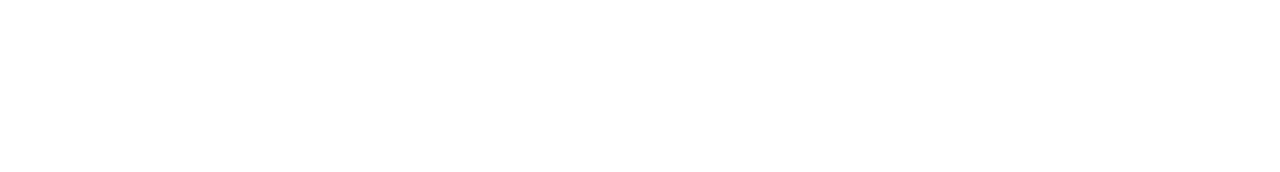
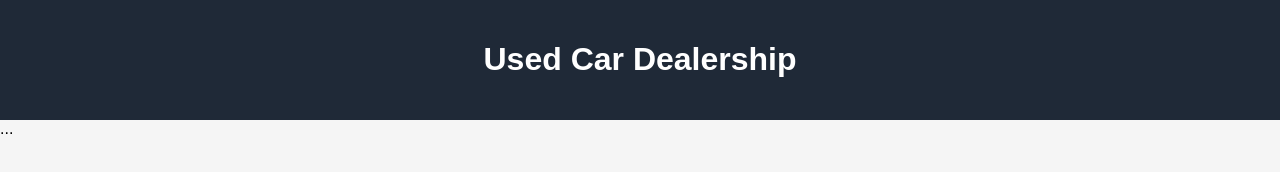
Before and after one commit to williammacx/WilliamMaclean_HW5TH_csi3150_w2026, a plain HTML site: page index.html in a window 1280 px wide. Drawn offline with Linux system fonts and the light colour scheme; files that its build step writes are made by us from their sources.

Commit message:
Update index.html

```diff
--- a/index.html
+++ b/index.html
@@ -1,5 +1,25 @@
 <!DOCTYPE html>
 <html lang="en">
   <head>
+    <meta charset="UTF-8">
+    <meta name="viewport" content="width=device-width, initial-scale=1.0">
+    <title>Used Car Dealership</title>
+    <link rel="stylesheet" href="css/style.css">
+  </head>
+  <body>
 
-  </head>
+    <header>
+      <h1>Used Car Dealership</h1>
+    </header>
+
+    <main>
+      <section class="filters">
+      ...
+    </main>
+
+  </body>
+
+  <script src="js/usedCars.js"> </script>
+
+</body>
+</html>
```
